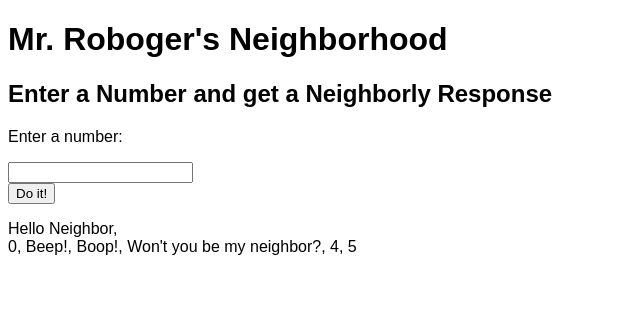
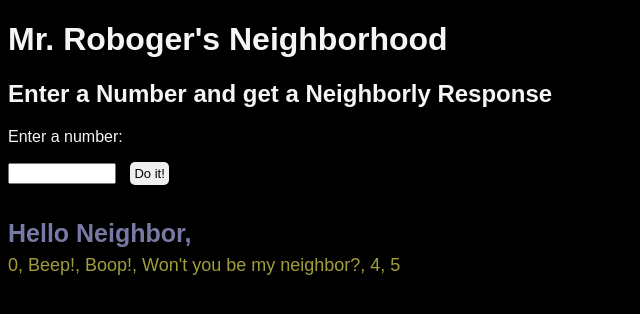
Before and after one commit to 0art-vandelay0/Mr-Robogers-Neighborhood, a plain HTML site: page index.html in a window 1280 px wide. Both pictures are taken after typing "5" into the empty fields and a click on the button "Do it!". Shown: the whole page, without its empty margins (0-640 px from the left). Drawn offline with Linux system fonts and the light colour scheme.

Commit message:
Add styling

```diff
--- a/css/styles.css
+++ b/css/styles.css
@@ -1,7 +1,34 @@
 body {
     font-family: sans-serif;
+    background-color: black;
+    color: whitesmoke;
 }
 
 .hidden {
     display: none;
 }
+
+#number {
+    width: 100px;
+    margin-bottom: 10px;
+    margin-right: 10px;
+}
+
+button {
+    border-radius: 5px;
+    border: none;
+    padding: 4px;
+    font-size: 13px;
+}
+
+p#result {
+    font-size: 25px;
+    font-weight: bold;
+    color: rgb(121, 121, 166);
+}
+
+span#new-sentence {
+    font-size: 18px;
+    font-weight: 200;
+    color: rgb(160, 157, 59);
+}
--- a/index.html
+++ b/index.html
@@ -12,15 +12,13 @@
     <div class="container">
         <h2>Enter a Number and get a Neighborly Response</h2>
         <form id="num-replacer">
-            <div class="form-group">
-                <p>Enter a number:</p>
+            <p>Enter a number:</p>
+            <div id="input-container">
                 <label for="number">
-                    <input type="number" id="number" name="number" class="form-control">
+                    <input type="number" id="number" name="number">
                 </label>
-                <br />
                 <button type="submit" class="submit-button">Do it!</button>
                 <p id="result" class="hidden">Hello Neighbor, <br /><span id="new-sentence"></span></p>
-                <br />
             </div>
         </form>
     </div>
```
